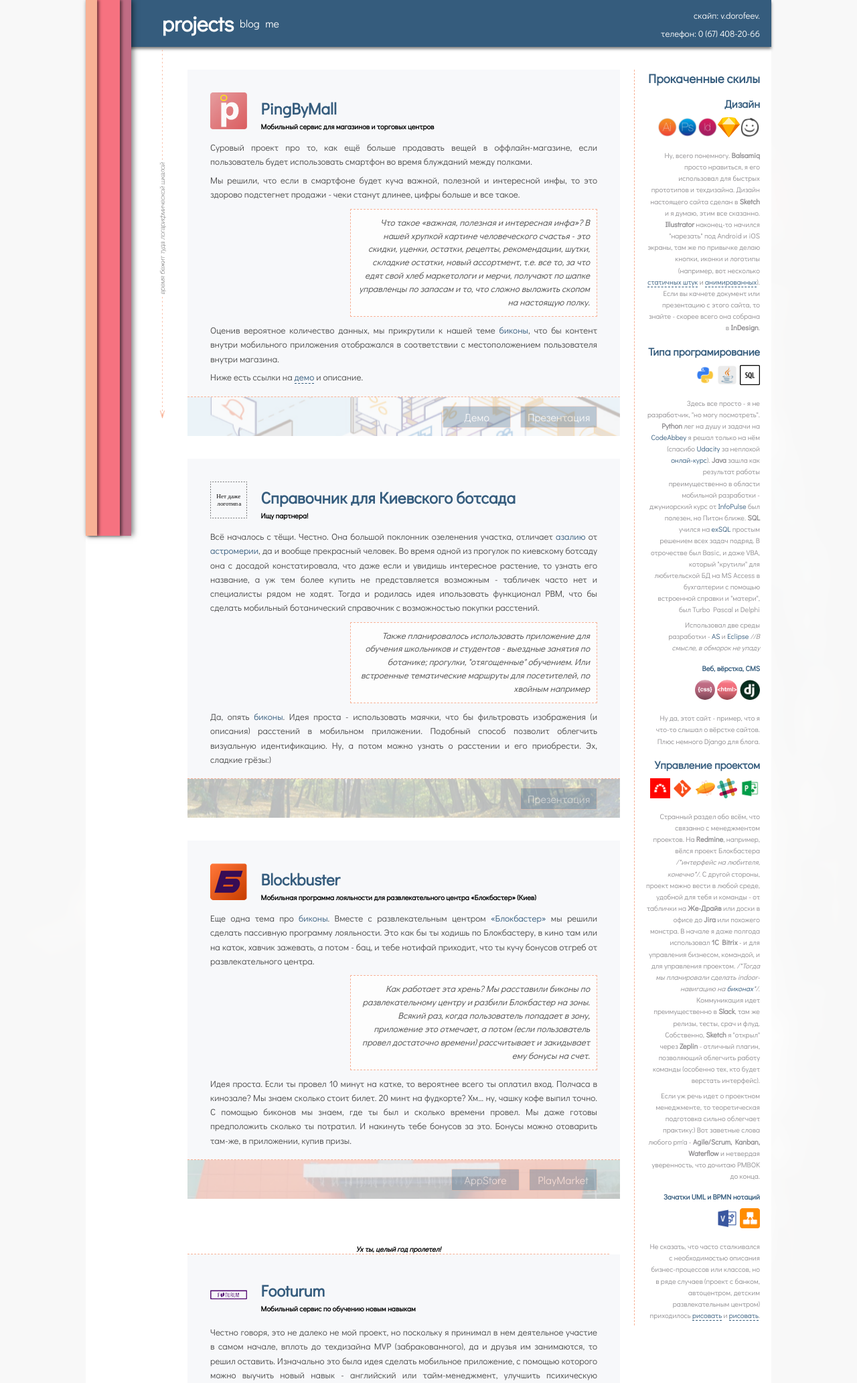
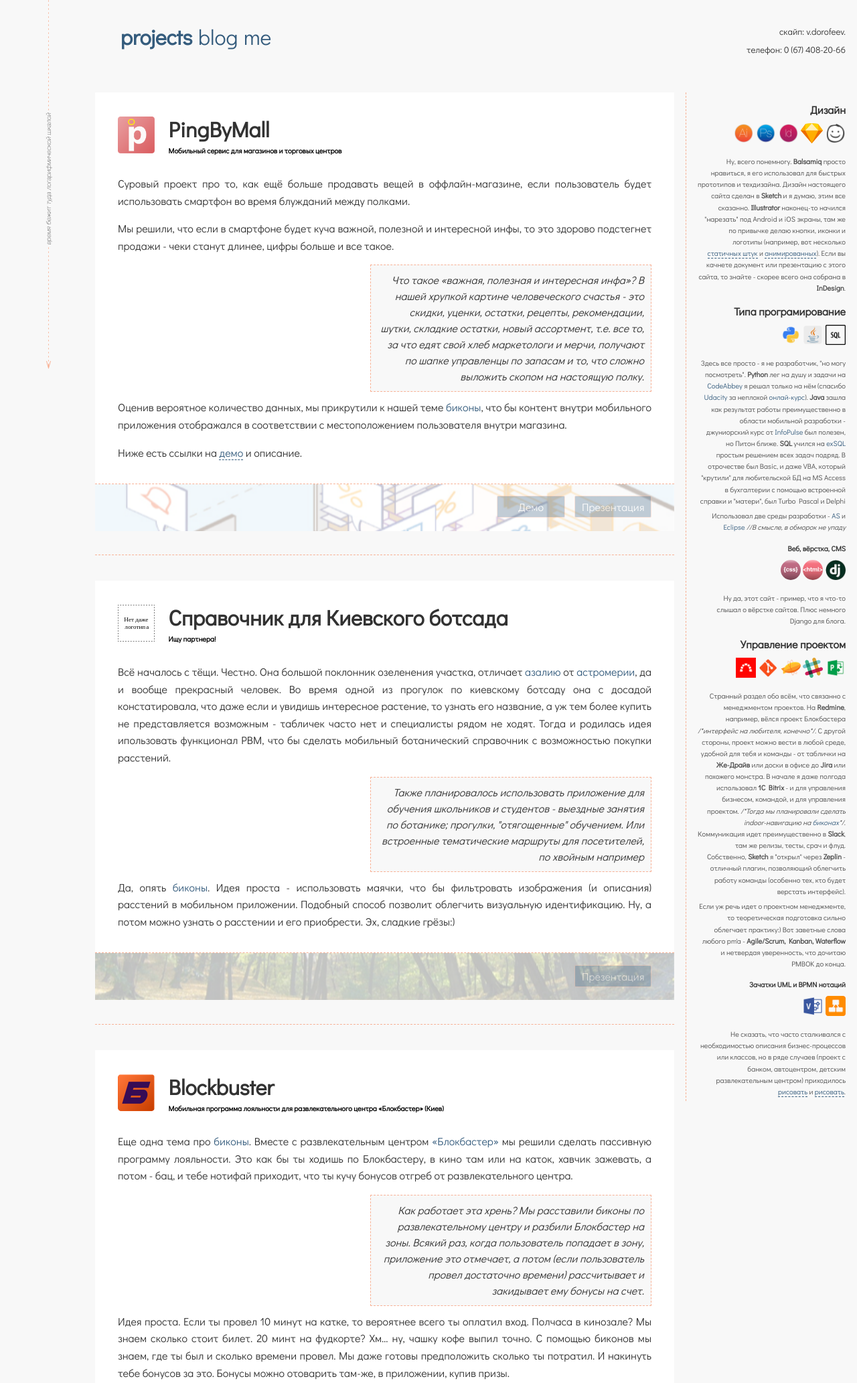
Before and after one commit to Mbapathe/SiteProject, a Django app: page /projects in a window 1280 px wide. Shown: the top 2065 px of the page at 67% size. Run offline with Django 3.2, Linux system fonts and the light colour scheme.

Commit message:
Expanded project view

```diff
--- a/blog/static/css/common.css
+++ b/blog/static/css/common.css
@@ -86,15 +86,15 @@
 }
 
 p {
-    font-size: 0.83em;
+    font-size: 1em;
     margin-top: 0em;
-    margin-bottom: 0.5em;
+    margin-bottom: 1em;
     margin-left: 0;
     margin-right: 0;
     font-weight: 100;
     line-height: 1.6em;
     text-align: justify;
-    color: #4A4A4A;
+    color: #323232;
 }
 
 .p1 {
@@ -104,77 +104,77 @@
     margin-left: 0;
     margin-right: 0;
     font-weight: 100;
-    color:#8E8C8F;
+    color:#4C4C4C;
     text-align: right;
 }
 
 .page {
     display: table;
-    width: 1024px;
+    width: 1280px;
     -height: 100%;
     margin: 0px auto;
-    background-color: #ffffff;
+    background-color: #F8F8F8;
 }
 
 .header {
-    background-color: #355C7D;
     width: auto;
     margin-left: 4px;
-    height: 70px;
-    box-shadow: 0px 3px 4px 0 rgba(0, 0, 0, 0.5);
-    color: #ffffff;
-    line-height: 70px;
+    height: 104px;
+    color: #355C7D/*#ffffff*/;
     z-index: 2;
     margin-bottom: 34px;
-    cursor: pointer;
+}
+
+.menu {
+  padding: 34px 0px;
 }
 
 .menu a {
   color:inherit;
   text-decoration:none;
+
 }
 
 .focus {
-    padding-left: 110px;
+    padding-left: 176px;
     display: inline-block;
-    transition: all 0.1s ease-out;
+    transition: all 0.3s ease-out;
 }
 
 .rest {
     margin-left: 5px;
-    vertical-align: top;
     font-weight: 100;
     display: inline-block;
     transition: all 0.3s ease-out;
 }
 
-.menu:hover .rest{
+.!menu:hover .rest{
 	font-size: 2em;
 }
 
-.rest:hover {
+.!rest:hover {
 	color:#F8B195;
 }
 
-.menu:focus .rest,
+.!menu:focus .rest,
 .menu:active  .rest{
   color:#F67280;
   -font-size: 1em;
 }
 
-.menu:hover .focus {
+.!menu:hover .focus {
   font-size: 1em;
 }
 
-.focus:hover {
+.!focus:hover {
   color: #F67280;
 }
 
 .contacts {
-    margin-top: 1%;
+    -margin-top: 1%;
     margin-right: 17px;
     display: inline-block;
-    color: white;
+    color: #323232;
     float: right;
     line-height: 2em;
     font-weight: 100;
@@ -231,9 +231,9 @@
 
 .separator{
   display: inline-block;
-  width: 630px;
+  width: 865px;
   min-height: 1px;
-  margin: 34px 16px 0px 152px;
+  margin: 0px 0px 34px 142px;
   border-bottom: 1px dashed #F8B195;
   text-align: center;
   font-style: italic;
@@ -290,6 +290,6 @@
   color: #4A4A4A;
   text-align: center;
   font-style: normal;
-  font-size: 1em;
+  font-size: 0.83em;
   z-index:11;
  }
--- a/blog/static/css/projects.css
+++ b/blog/static/css/projects.css
@@ -1,8 +1,3 @@
-.focus {
-    padding-left: 110px;
-    display: inline-block;
-    transition: all 0.1s ease-out;
-}
 
 .left-side {
     display: table-cell;
@@ -10,22 +5,22 @@
     float: left;
     top: 0px;
     height: 100%;
-    box-shadow: 3px 0px 4px 0 rgba(0, 0, 0, 0.5);
+    -box-shadow: 3px 0px 4px 0 rgba(0, 0, 0, 0.5);
 }
 
-.blind1 {
+.!blind1 {
     background-color: #F8B195;
     width: 17px;
     z-index: 7;
 }
 
-.blind2 {
+.!blind2 {
     background-color: #F67280;
     width: 51px;
     z-index: 8;
 }
 
-.blind3 {
+.!blind3 {
     background-color: #C06C84;
     width: 68px;
     z-index: 9;
@@ -38,7 +33,7 @@
     color: white;
     background-color: #355C7D;
     height: 21px;
-    width: 1024px;
+    width: 1280px;
 	  margin-top:54px;
     -text-align: right;
     z-index: 0;
@@ -46,7 +41,7 @@
 
 .right-side {
     display: table-cell;
-    width: 204px;
+    width: 255px;
     min-height: 70%;
     border-left: 1px dashed #F8B195;
     float: right;
@@ -56,7 +51,7 @@
 .right-side ul {
     -padding: 0px 15px;
     -margin-top: 30px;
-    margin: 0px 17px;
+    margin: 0px 17px 0px 17px;
     color:#355C7D;
     text-align: right;
 }
@@ -64,7 +59,7 @@
 .right-side li {
     list-style: none;
     margin-top: 15px;
-    color: #4A4A4A;
+    color: #4C4C4C;
 }
 
 li .description{
@@ -80,14 +75,14 @@
 .skill {
     margin-bottom: 5px;
     padding-bottom: 5px;
-    color:#355C7D;
+    color:#323232;
 }
 
 .container {
     display: inline-block;
-    width: 646px;
-    background-color: rgba(53, 92, 125, 0.04);
-    margin: 0px 0px 34px 152px;
+    width: 865px;
+    background-color: #FFFFFF;
+    margin: 0px 0px 34px 142px;
 
     -webkit-transform: perspective(1px) translateZ(0);
     -webkit-transition-duration: 0.5s;
@@ -124,9 +119,9 @@
     margin-left: 17px;
 }
 
-.container-top-name h2 {
+.container-top-name h1 {
     margin-bottom: 5px;
-	  color:#355C7D;
+	  color: #323232/*#355C7D*/;
 }
 
 .container-top-name h5 {
@@ -135,7 +130,7 @@
 }
 
 .container-middle{
-  margin: 17px 34px 0px 34px;
+  margin: 34px;
 }
 
 .citate{
@@ -149,10 +144,10 @@
 
 .qoute{
   display:inline-block;
-  width:60%;
+  width:50%;
   padding: 10px;
   border:1px dashed #F8B195;
-  background-color: rgba(255, 255, 255, 0.7);
+  background-color: #F8F8F8;
 }
 
 .qoute p{
@@ -165,7 +160,7 @@
 .container-bottom{
   display:block;
   margin-top:17px;
-  height:58px;
+  height:70px;
   border-top:1px dashed #F8B195;
   text-align:right;
 }
--- a/blog/templates/blog/projects.html
+++ b/blog/templates/blog/projects.html
@@ -22,24 +22,28 @@
     <div class="left-side blind3">
       <div class="left-side blind2">
         <div class="left-side blind1">
-          <img src="static/assets/timeline.png" style="margin-left:110px; margin-top: 74px;">
+          <img src="static/assets/timeline.png" style="margin-left:68px; margin-top: 0px;">
         </div>
       </div>
     </div>
 
     <div class="header">
       <div class="menu">
-        <h1 class="focus"><span class=tooltip><a>projects<span style="font-size:0.67em; width: 110px; padding: 5px; top: 30px; line-height: 20px; box-shadow:none;">Да, кэп. Ты здесь!</span></a></span></h1>
-        <h4 class="rest"><a href="blog">blog</a></h4>
-        <h4 class="rest"><a href="me">me</a></h4>
+        <h1 class="focus">projects</h1>
+        <h1 class="rest"><a href="blog">blog</a></h1>
+        <h1 class="rest"><a href="me">me</a></h1>
         <h5 class="contacts">скайп: v.dorofeev.<br>телефон: 0 (67) 408-20-66</h5>
       </div>
     </div>
 
     <div class="right-side">
-      <ul class="feed"><h3>Прокаченные скилы</h3>
+      <ul class="feed"><h3></h3>
         <li><h4 class="skill">Дизайн</h4>
-          <img src="static/icons/icon_ai.png" class="right-side-icon"><img src="static/icons/icon_ps.png" class="right-side-icon"><img src="static/icons/icon_id.png" class="right-side-icon"><img src="static/icons/icon_sk.svg" class="right-side-icon"><img src="static/icons/icon_blq.png" class="right-side-icon">
+          <img src="static/icons/icon_ai.png" class="right-side-icon">
+          <img src="static/icons/icon_ps.png" class="right-side-icon">
+          <img src="static/icons/icon_id.png" class="right-side-icon">
+          <img src="static/icons/icon_sk.svg" class="right-side-icon">
+          <img src="static/icons/icon_blq.png" class="right-side-icon">
         </li>
         <li class="description">
           <p class="p1">Ну, всего понемногу. <b>Balsamiq</b> просто нравиться, я его использовал для быстрых прототипов и техдизайна. Дизайн настоящего сайта сделан в <b>Sketch</b> и я думаю,
@@ -102,7 +106,7 @@
       <div class="conteiner-top">
         <img src="static/icons/icon_pbm.png" class="project-icon"></img>
           <div class="container-top-name">
-            <h2 class="project-name">PingByMall</h2>
+            <h1 class="project-name">PingByMall</h1>
             <h6>Мобильный сервис для магазинов и торговых центров</h6>
           </div>
         </div>
@@ -128,11 +132,15 @@
       </div>
     </div>
 
+    <div class="separator">
+        <h6></h6>
+      </div>
+
     <div class="container">
       <div class="conteiner-top">
         <img src="static/icons/icon_nologo.svg" class="project-icon"></img>
         <div class="container-top-name">
-          <h2 class="project-name">Справочник для Киевского ботсада</h2>
+          <h1 class="project-name">Справочник для Киевского ботсада</h1>
           <h6>Ищу партнера!</h6>
         </div>
       </div>
@@ -155,11 +163,15 @@
       </div>
     </div>
 
+    <div class="separator">
+        <h6></h6>
+      </div>
+
     <div class="container">
       <div class="conteiner-top">
         <img src="static/icons/icon_bb.png" class="project-icon"></img>
         <div class="container-top-name">
-          <h2 class="project-name">Blockbuster</h2>
+          <h1 class="project-name">Blockbuster</h1>
           <h6>Мобильная программа лояльности для развлекательного центра «Блокбастер» (Киев)</h6>
         </div>
       </div>
@@ -189,12 +201,12 @@
       <div class="conteiner-top">
         <img src="static/icons/icon_footurum.png" class="project-icon"></img>
           <div class="container-top-name">
-            <h2 class="project-name">Footurum</h2>
+            <h1 class="project-name">Footurum</h1>
             <h6>Мобильный сервис по обучению новым навыкам</h6>
           </div>
       </div>
       <div class="container-middle">
-        <p>Честно говоря, это не далеко не мой проект, но поскольку я принимал в нем деятельное участие в самом начале, вплоть до техдизайна MVP (забракованного), да и друзья им занимаются, то решил оставить.
+        <p>Не мой проект, к которому я был причастен на самой ранней стадии <i>/*юзер стори и техдизайн MVP (забракованного)*/</i> но, поскольку мне очень интресна тема обучения, да и это проект друзей, то решил оставить.
           Изначально это была идея сделать мобильное приложение, с помощью которого можно выучить новый навык - английский или тайм-менеджмент, улучшить психическую устойчивость или
           подготовиться к марафону. Прогресс оценивался в "футах" <i>/*мне хочеться считать, что футурум - это <a href="https://ru.wikipedia.org/wiki/%D0%90%D0%BB%D0%BB%D1%8E%D0%B7%D0%B8%D1%8F">
           аллюзия</a> к <span class="tooltip"><a>Пушкину<span>"...Труден первый шаг<br>И скучен первый путь. Преодолел<br>Я ранние невзгоды. Ремесло<br>Поставил я подножием искусству;" </span></a></span>*/</i>,
@@ -214,11 +226,15 @@
       </div>
     </div>
 
+    <div class="separator">
+        <h6></h6>
+      </div>
+
     <div class="container">
       <div class="conteiner-top">
-        <img src="static/assets/bender_background.png" class="project-icon"></img>
+        <img src="static/icons/icon_bender.png" class="project-icon"></img>
           <div class="container-top-name">
-            <h2 class="project-name">Всякое-разное</h2>
+            <h1 class="project-name">Всякое-разное</h1>
             <h6>Кратко о проектах, с которыми не срослось <i>/*И возможно к счастью*/</i></h6>
           </div>
       </div>
@@ -255,11 +272,16 @@
         </div>
       </div>
     </div>
+
+    <div class="separator">
+        <h6></h6>
+      </div>
+
     <div class="container">
       <div class="conteiner-top">
         <img src="static/icons/icon_mdm.png" class="project-icon"></img>
           <div class="container-top-name">
-            <h2 class="project-name">MobiDM</h2>
+            <h1 class="project-name">MobiDM</h1>
             <h6>Сервис по управлению смартфонами</h6>
           </div>
       </div>
--- a/sitemain/settings.py
+++ b/sitemain/settings.py
@@ -25,7 +25,10 @@
 # SECURITY WARNING: don't run with debug turned on in production!
 DEBUG = True
 
-ALLOWED_HOSTS = ['fushka.pythonanywhere.com']
+ALLOWED_HOSTS = [
+    'fushka.pythonanywhere.com',
+    '127.0.0.1',
+    ]
 
 
 # Application definition
```
Also changed, not shown: other parts of blog/templates/blog/projects.html (+11 -10 lines), blog/static/icons/icon_bender.png (added), blog/static/icons/icon_footurum.png.
